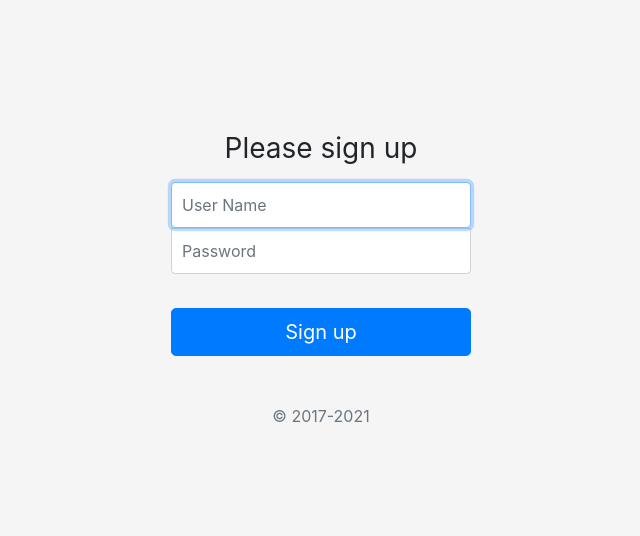
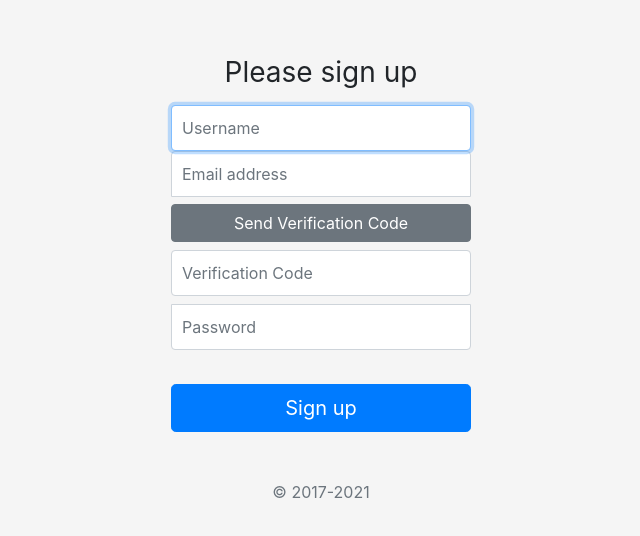
Before and after one commit to dimensionFree/reactTest, a React (Create React App) app: page /register in a window 1280 px wide. Shown: the part 112-648 px from the top of the page, without its empty margins (319-959 px from the left). Built offline with nearby package versions, Linux system fonts and the light colour scheme.

Commit message:
feat:add LatestArticle, add PaginatedCommon,add verification

```diff
--- a/src/Utils/RequestSendUtils.js
+++ b/src/Utils/RequestSendUtils.js
@@ -24,6 +24,26 @@ export default class RequestSendUtils {
         }).catch(function (error) {
             errbackFunc(error);
         });
+    }
+    static sendPostWithReturn(url, payload, token) {
+        let headers = {
+            'Content-Type': 'application/json', // 设置请求内容类型为 JSON
+            // 还可以添加其他自定义请求头
+            // 'Authorization': 'Bearer YourAccessToken' // 例如添加身份验证令牌
+        }
+        this.setToken(token, headers);
+        axios.post(hostAndPort + url,
+            payload
+            , {
+                headers
+            }).then((response) => {
+            // 返回成功的结果
+            return response.data;
+        })
+            .catch((error) => {
+                // 抛出错误以便在调用时进行处理
+                throw error;
+            });
     }
 
 
--- a/src/components/Navibar.js
+++ b/src/components/Navibar.js
@@ -85,7 +85,7 @@ export default class Navibar extends Component {
                         alignItems: 'center'
                     }
                 }>
-                    <a className="navbar-brand" href="#">Home</a>
+                    <a className="navbar-brand" href="/">Home</a>
                     <button className="navbar-toggler" type="button" data-toggle="collapse"
                             data-target="#navbarsExampleDefault"
                             aria-controls="navbarsExampleDefault" aria-expanded="false" aria-label="Toggle navigation">
--- a/src/components/RegisterForm.js
+++ b/src/components/RegisterForm.js
@@ -1,84 +1,147 @@
+import React, { useState, useEffect } from "react";
+import '../css/loginForm.css';
+import bt from '../assets/brand/bootstrap-solid.svg';
+import RequestSendUtils from "../Utils/RequestSendUtils";
 
+const RegisterForm = () => {
+    const [formState, setFormState] = useState({
+        username: "",
+        password: "",
+        email: "",
+        verificationCode: ""
+    });
+    const [isSending, setIsSending] = useState(false);
+    const [timer, setTimer] = useState(0);
 
-import React, {Component} from "react";
-import '../css/loginForm.css'
-import bt from '../assets/brand/bootstrap-solid.svg'
-import axios from "axios";
-import RequestSendUtils from "../Utils/RequestSendUtils";
-export default class RegisterForm extends Component{
+    const handleChange = (name, event) => {
+        setFormState({
+            ...formState,
+            [name]: event.target.value
+        });
+    };
 
-    constructor(props) {
-        super(props);
-        this.state={
-            username:"",
-            password:""
+    const sendVerificationCode = async () => {
+        try {
+            let payload = {
+                email: formState.email
             };
-        this.Register=this.Register.bind(this)
+            await RequestSendUtils.sendPost("/user/send-verification-code", payload, null);
 
+            // Start countdown
+            setIsSending(true);
+            setTimer(60);
+        } catch (error) {
+            alert(error.response?.data?.body?.message || "Error sending verification code");
         }
-    handleChange(name,event){
-      var newState={};
-      newState[name]=event.target.value;
-      this.setState(newState);
+    };
 
+    useEffect(() => {
+        let interval = null;
+        if (isSending && timer > 0) {
+            interval = setInterval(() => {
+                setTimer((prevTimer) => prevTimer - 1);
+            }, 1000);
+        } else if (timer === 0) {
+            setIsSending(false);
         }
+        return () => clearInterval(interval);
+    }, [isSending, timer]);
 
-
-    Register(e){
+    const Register = (e) => {
         e.preventDefault();
-        // alert(this.state.username+"  "+this.state.password);
-        // const formData = new FormData();
-        // formData.append("username", this.state.username);
-        // formData.append("password", this.state.password);
-        //backend @RequestParam -> formData 可用 json 不可用
         let payload = {
-            username:this.state.username,
-            password:this.state.password
+            username: formState.username,
+            password: formState.password,
+            email: formState.email,
+            verificationCode: formState.verificationCode
         };
-        RequestSendUtils.sendPost("/user/register",payload,null,(response) => {
-            if (response.status==200){
-                const data = response.data; // 获取响应数据
-                const userInfo = data.dataContent; // 从响应数据中获取令牌
-                // 将令牌存储到localStorage
+        RequestSendUtils.sendPost("/user/register", payload, null, (response) => {
+            if (response.status === 200) {
+                const userInfo = response.data.dataContent;
                 localStorage.setItem('userInfo', JSON.stringify(userInfo));
-
-                //本地窗口
-                window.location.href="/"
-
-                //新窗口
-                // const w = window.open('_black') //这里是打开新窗口
-                // let url = 'http://localhost:3000/'
-                //     // '这里是url，可以写../../index，也可以写http://www.baidu.com'
-                // w.location.href = url //这样就可以跳转了
-
-            }else if(response.status==400){
-                console.log(response.data);
+                window.location.href = "/";
+            } else if (response.status === 400) {
                 alert(response.data);
             }
-        },(error)=>{
-            alert(error.response.data.message);
-            // alert(error);
-        })
-    }
+        }, (error) => {
+            alert(error.response?.data?.message || "Registration error");
+        });
+    };
 
+    return (
+        <div className="my-form">
+            <form className="form-signin" onSubmit={Register}>
+                <h1 className="h3 mb-3 font-weight-normal">Please sign up</h1>
 
-  render() {
-    return  (
-        <div className="my-form">
-            <form className="form-signin" onSubmit={this.Register}>
-                {/*<img className="mb-4" src={bt}  alt="" width="72" height="72"/>*/}
-                <h1 className="h3 mb-3 font-weight-normal">Please sign up</h1>
+                {/* Username */}
+                <label htmlFor="inputUserName" className="sr-only">Username</label>
+                <input
+                    type="text"
+                    id="inputUserName"
+                    className="form-control"
+                    onChange={(e) => handleChange("username", e)}
+                    value={formState.username}
+                    placeholder="Username"
+                    required
+                    autoFocus
+                />
+
+                {/* Email */}
                 <label htmlFor="inputEmail" className="sr-only">Email address</label>
-                <input type="text" id="inputUserName" className="form-control" onChange={(e) => this.handleChange("username", e)} value={this.state.username} placeholder="User Name" required
-                       autoFocus/>
+                <input
+                    type="email"
+                    id="inputEmail"
+                    className="form-control"
+                    onChange={(e) => handleChange("email", e)}
+                    value={formState.email}
+                    placeholder="Email address"
+                    required
+                />
+
+                {/* Send Verification Code Button */}
+                <button
+                    type="button"
+                    className="btn btn-secondary btn-block mt-2"
+                    onClick={sendVerificationCode}
+                    disabled={isSending}>
+                    {isSending ? `Resend in ${timer}s` : "Send Verification Code"}
+                </button>
+
+                {/* Verification Code */}
+                <label htmlFor="inputVerificationCode" className="sr-only">Verification Code</label>
+                <input
+                    type="text"
+                    id="inputVerificationCode"
+                    className="form-control mt-2"
+                    onChange={(e) => handleChange("verificationCode", e)}
+                    value={formState.verificationCode}
+                    placeholder="Verification Code"
+                    required
+                />
+
+                {/* Password */}
                 <label htmlFor="inputPassword" className="sr-only">Password</label>
-                <input type="password" id="inputPassword" className="form-control" onChange={(e) => this.handleChange("password", e)} value={this.state.password} placeholder="Password" required/>
-                <br/>
-                <button className="btn btn-lg btn-primary btn-block" type="submit"  >Sign up</button>
+                <input
+                    type="password"
+                    id="inputPassword"
+                    className="form-control mt-2"
+                    onChange={(e) => handleChange("password", e)}
+                    value={formState.password}
+                    placeholder="Password"
+                    required
+                />
+
+                <br />
+
+                {/* Submit Button */}
+                <button className="btn btn-lg btn-primary btn-block" type="submit">
+                    Sign up
+                </button>
+
                 <p className="mt-5 mb-3 text-muted">&copy; 2017-2021</p>
             </form>
         </div>
+    );
+};
 
-    )
-  }
-}
+export default RegisterForm;
--- /dev/null
+++ b/src/components/article/FindArticles.js
@@ -0,0 +1,72 @@
+import React from "react";
+import RequestSendUtils from "../../Utils/RequestSendUtils"; // 假设你有用于发送删除请求的工具类
+import {Button, Space} from 'antd';
+import PaginatedCommon from "../common/PaginatedCommon";
+
+
+const fetchData = (page, pageSize) => {
+    return new Promise((resolve, reject) => {
+        // 从 localStorage 中获取用户信息
+        const userInfo = JSON.parse(localStorage.getItem("userInfo"));
+        if (userInfo) {
+            var token = userInfo.token;
+        }
+
+        RequestSendUtils.sendGet(`/article/findAll/?currentPage=${page}&pageSize=${pageSize}`, null, (response) => {
+            if (response.status === 200) {
+                resolve(response.data); // 解析响应数据
+            } else {
+                reject(new Error('Failed to fetch data'));
+            }
+        }, (error) => {
+            alert(error.response.data.body.message);
+            reject(error); // 拒绝错误
+        });
+    });
+};
+
+const renderItem = (item, index, handleDelete, showDeleteButton) => (
+    <div className={"d-flex justify-content-between ml-auto"} key={item.id} style={{ border: '1px solid #ccc', padding: '10px', marginBottom: '10px' }}>
+        <div>
+            <a href={`/article/${item.id}`}>
+                {item.title}
+            </a>
+            <p>
+                {item.preface}
+            </p>
+            <p>
+                {item.content}
+            </p>
+            <p>
+                {new Date(item.createdDate).toISOString().slice(0, 16).replace('T', ' ')}
+            </p>
+
+        </div>
+        <Space size="middle">
+            {showDeleteButton && (
+                <Button type="primary" danger onClick={() => handleDelete(item.id)}>
+                    Delete
+                </Button>
+            )}
+        </Space>
+    </div>
+);
+
+
+
+
+
+const FindArticle = () => {
+    return (
+
+        // 在父组件中调用
+        <PaginatedCommon
+            fetchData={fetchData}
+            renderItem={renderItem}
+            showDeleteButton={false}  // 控制是否显示删除按钮
+            deleteApiBasePath="/article" // 控制删除 API 的基础路径
+        />
+    );
+};
+
+export default FindArticle;
--- a/src/pages/HP.js
+++ b/src/pages/HP.js
@@ -13,6 +13,7 @@ import {
 import Login from "./Login";
 import Clock from "../components/test/Clock";
 import LatestArticle from "../components/article/LatestArticle";
+import FindArticle from "../components/article/FindArticles";
 export default class HP extends Component{
 
     constructor() {
@@ -33,6 +34,7 @@ export default class HP extends Component{
             <title>HomePage</title>
             <Navibar/>
             <LatestArticle></LatestArticle>
+            <FindArticle></FindArticle>
             {/*<Clock/>*/}
         </div>
 
```
Also changed, not shown: src/components/article/LatestArticle.js (+35 -54 lines), src/components/common/PaginatedCommon.js (added, +76 -0 lines), src/components/common/PaginatedTable.js (+33 -0 lines). Lines whose indentation alone changed are shown as unchanged.
